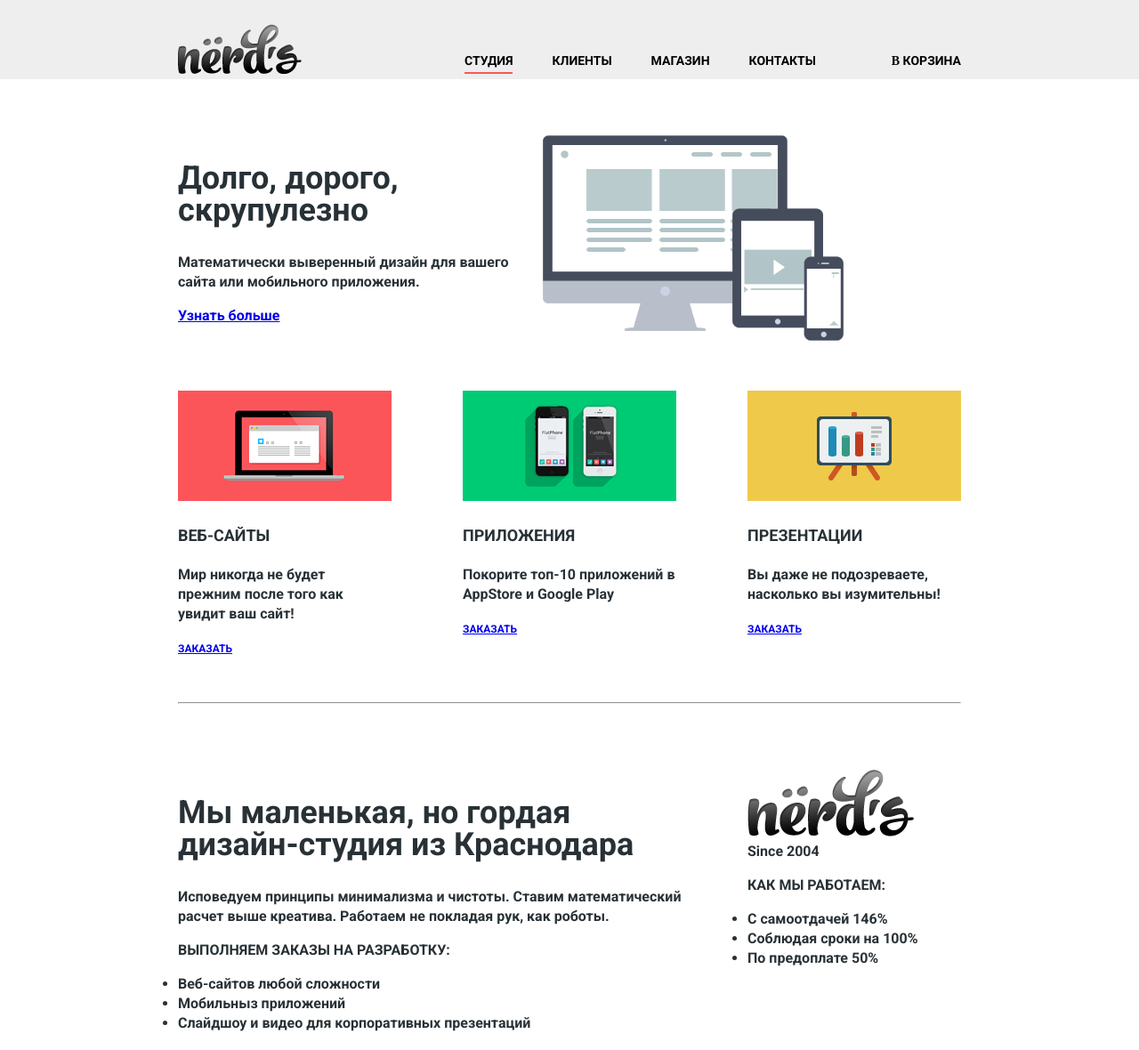
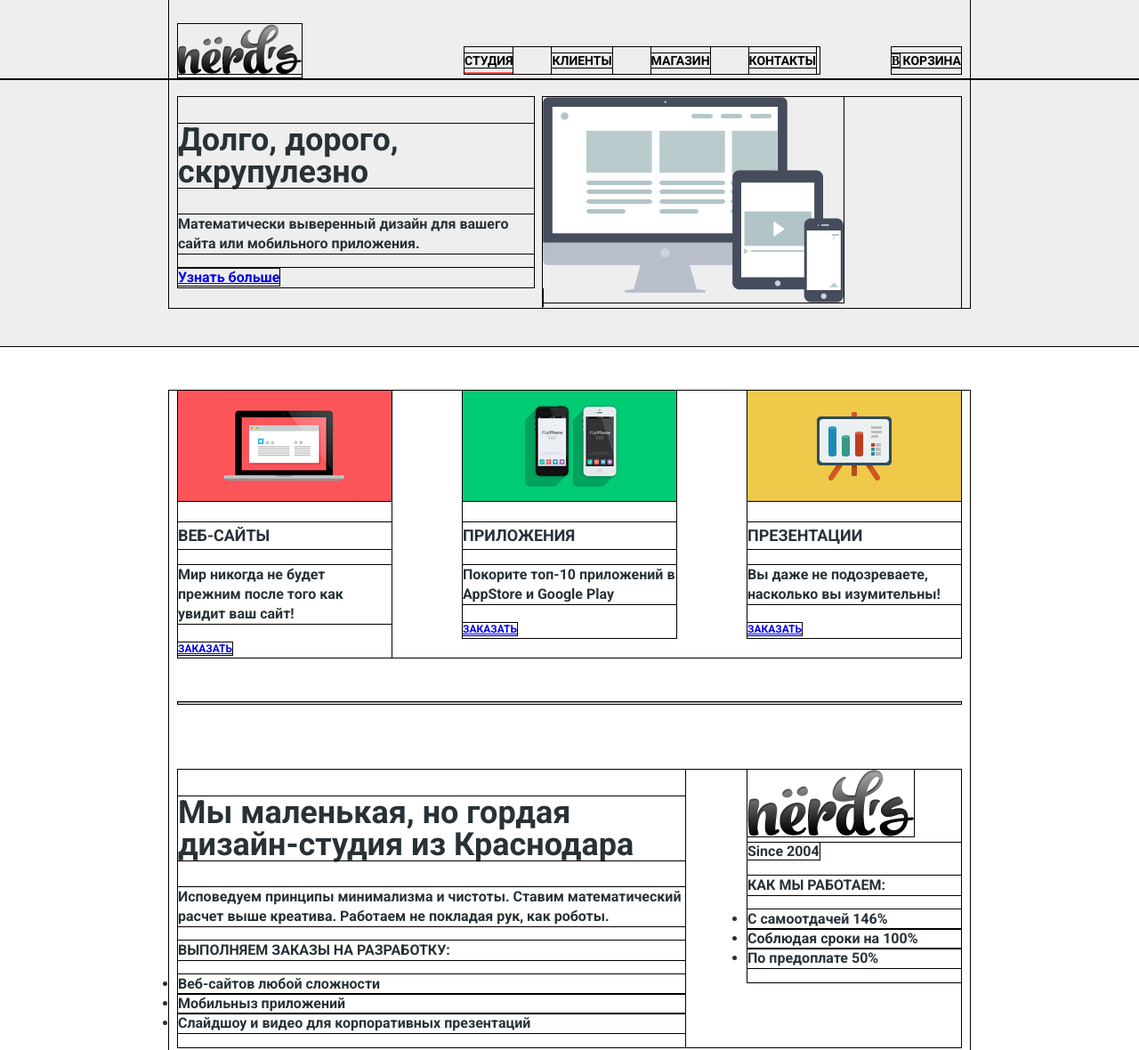
Before and after one commit to sevryukovd/nerds, a plain HTML site: page index.html in a window 1280 px wide. Shown: the top 1180 px of the page at 89% size. Drawn offline with Linux system fonts and the light colour scheme.

Commit message:
Изменил контейнер для слайдера.

```diff
--- a/css/style.css
+++ b/css/style.css
@@ -1,3 +1,7 @@
+* {
+    outline: 1px solid black;
+}
+
 body {
     font-size: 16px;
     line-height: 22px;
@@ -50,7 +54,6 @@ h2 {
 
 .main-header {
     background: #eee;
-    margin-bottom: 63px;
 }
 
 .header-logo {
@@ -138,17 +141,24 @@ h2 {
     font-family: "symbols-nerds";
 }
 
+.main-container {
+    margin: 0px auto;
+}
 .slider-container {
-    margin: 50px auto;
+    min-height: 300px;
+    margin: 0px auto;
+    background: #eee;
 }
 
 .features {
     float: left;
     width: 400px;
+    margin-top: 20px;
 }
 
 .slider {
     float: right;
+    margin-top: 20px;
     width: 470px;
 }
 
--- a/index.html
+++ b/index.html
@@ -32,8 +32,8 @@
         </div>
     </header>
 
-    <div class="container main-container">
-        <div class="slider-container clearfix">
+    <div class="slider-container">
+        <div class="container clearfix">
             <div class="features">
                 <h2>Долго, дорого, скрупулезно</h2>
                 <p>Математически выверенный дизайн для вашего сайта или мобильного приложения.</p>
@@ -48,8 +48,9 @@
                 <img src="img/slider1-image.png">
             </div>
         </div>
+    </div>
 
-
+    <div class="container main-container">
         <!--Я заказчик. Хочу поменять services-before-line и services-after-line местами. Получится бред какой-то. Не привязывай название классов к расположению, содержанию и внешнему виду. Только логические сущности.-->
         <div class="services-company clearfix">
             <div class="services-company-item">
```
Lines whose indentation alone changed are shown as unchanged.
